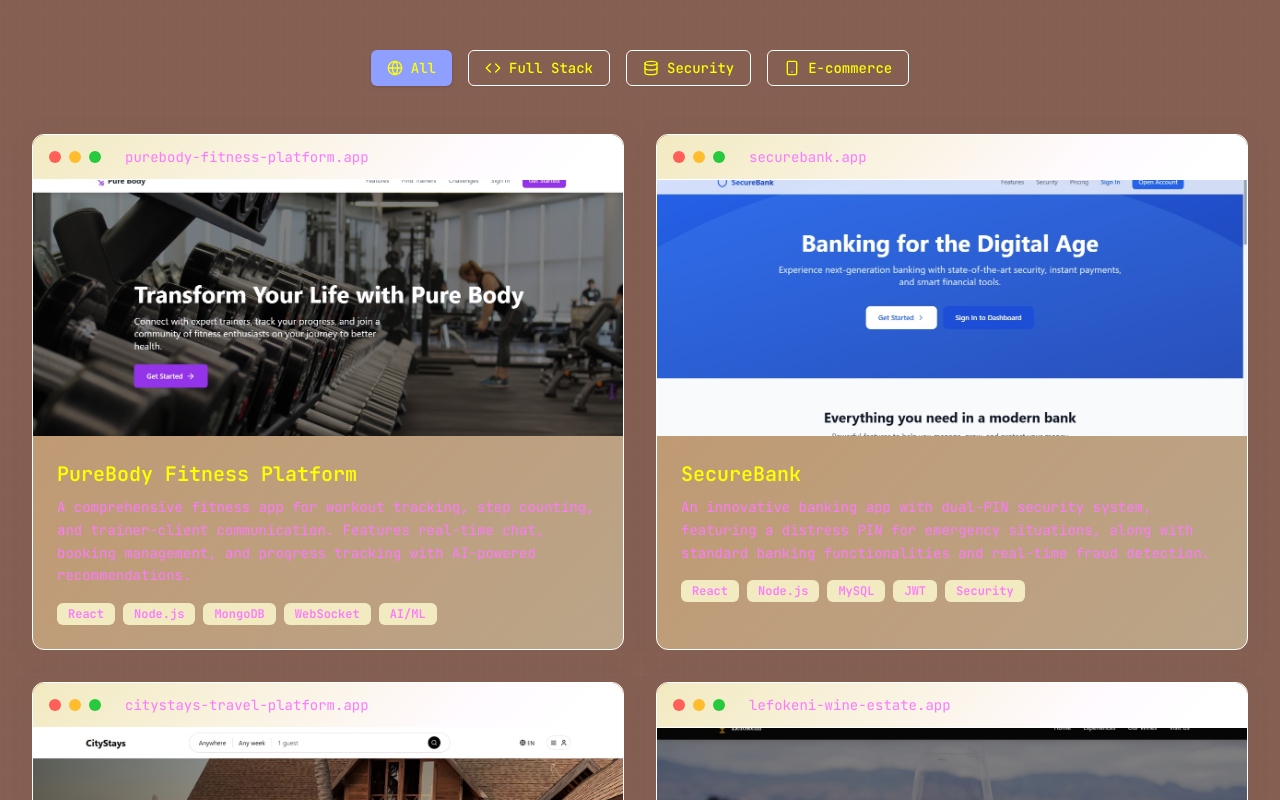
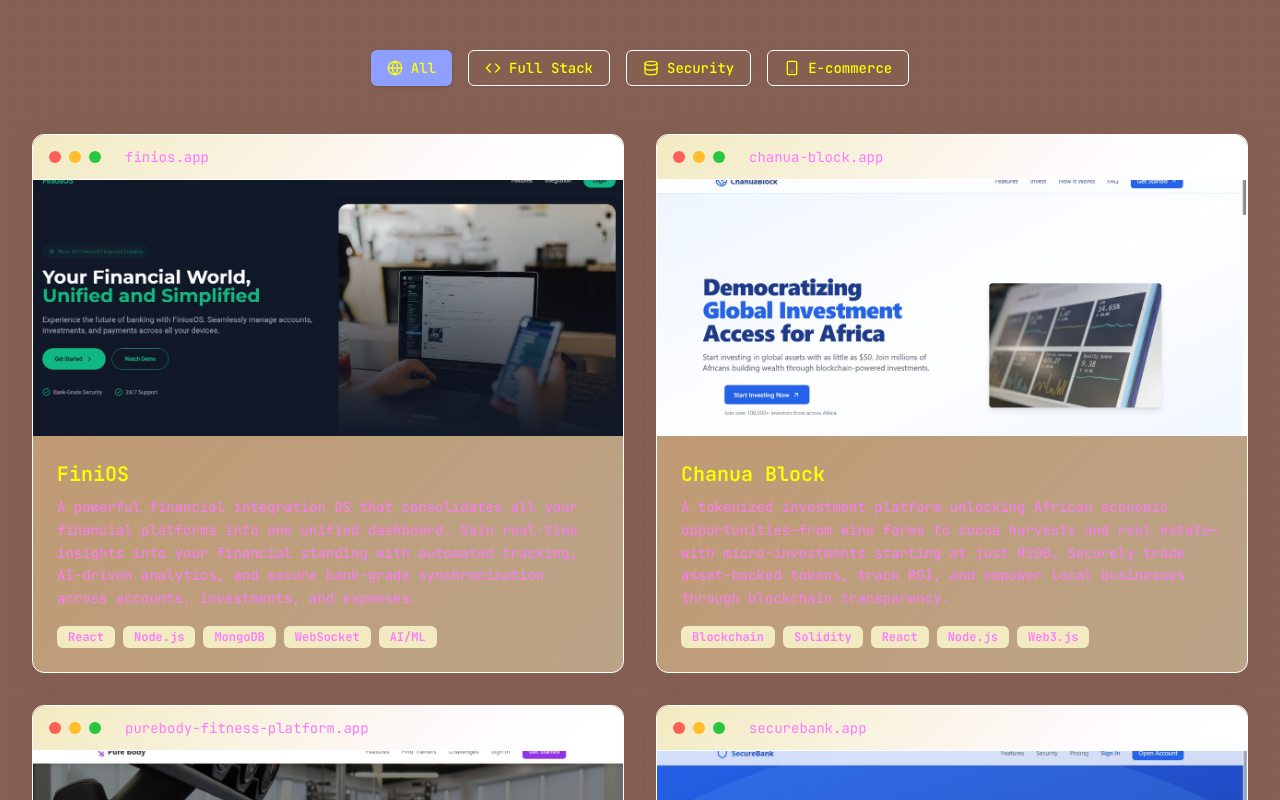
Before and after one commit to Selaelo1/selaelo-langa, a React (Vite) app: page / in a window 1280 px wide. Shown: the part 5480-6280 px from the top of the page. Built offline with nearby package versions, Linux system fonts and the light colour scheme.

Commit message:
Update ProjectsShowcase.tsx

```diff
--- a/src/components/ProjectsShowcase.tsx
+++ b/src/components/ProjectsShowcase.tsx
@@ -14,6 +14,45 @@ import { Badge } from "./ui/badge";
 const projects = [
   {
     id: 1,
+    title: "FiniOS",
+    description:
+      "A powerful financial integration OS that consolidates all your financial platforms into one unified dashboard. Gain real-time insights into your financial standing with automated tracking, AI-driven analytics, and secure bank-grade synchronization across accounts, investments, and expenses.",
+    image: "/assets/finios.jpg",
+    tags: ["React", "Node.js", "MongoDB", "WebSocket", "AI/ML"],
+    category: "Full Stack",
+    demoUrl: "https://finios.netlify.app",
+    githubUrl: "https://github.com/Selaelo1/finios",
+    featured: true,
+    stats: {
+      security: "256-bit Encryption",
+      syncSpeed: "Real-time Updates",
+      integrations: "50+ Platforms",
+      uptime: "99.99% Reliability",
+      userSatisfaction: "4.9/5",
+    },
+  },
+
+  {
+    id: 2,
+    title: "Chanua Block",
+    description:
+      "A tokenized investment platform unlocking African economic opportunities—from wine farms to cocoa harvests and real estate—with micro-investments starting at just R100. Securely trade asset-backed tokens, track ROI, and empower local businesses through blockchain transparency.",
+    image: "/assets/chanuablock.jpg",
+    tags: ["Blockchain", "Solidity", "React", "Node.js", "Web3.js"],
+    category: "Web3",
+    demoUrl: "https://chinuablock.netlify.app",
+    githubUrl: "https://github.com/Selaelo1/chinua-block",
+    featured: true,
+    stats: {
+      minInvestment: "R100 Tokens",
+      assets: "Wine, Cocoa, Property",
+      blockchain: "Ethereum/Polygon",
+      apy: "8-15% Avg Returns",
+      userGrowth: "10K+ Investors",
+    },
+  },
+  {
+    id: 5,
     title: "PureBody Fitness Platform",
     description:
       "A comprehensive fitness app for workout tracking, step counting, and trainer-client communication. Features real-time chat, booking management, and progress tracking with AI-powered recommendations.",
@@ -30,10 +69,10 @@ const projects = [
     },
   },
   {
-    id: 2,
+    id: 6,
     title: "SecureBank",
     description:
-      "An innovative banking app with dual-PIN security system, featuring a distress PIN for emergency situations, along with standard banking functionalities and real-time fraud detection.",
+      "An innovative banking app with dual-PIN security system, featuring a distress PIN for emergency situations, along with standard banking functionalities and real-time fraud detection. Use 12345 for normal banking and 99999 for duress mode.",
     image: "/assets/secure-bank.jpg",
     tags: ["React", "Node.js", "MySQL", "JWT", "Security"],
     category: "Security",
```
